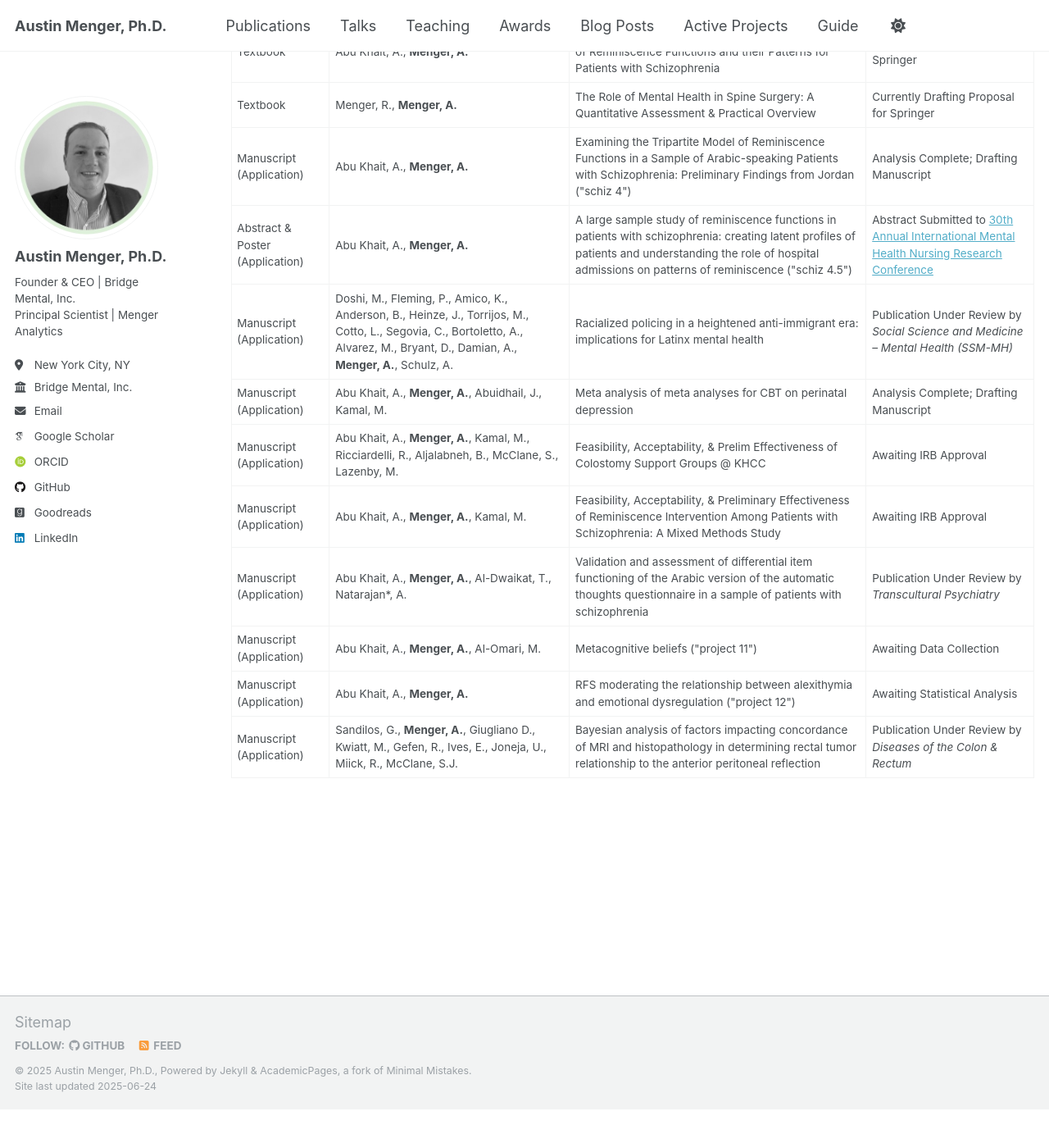
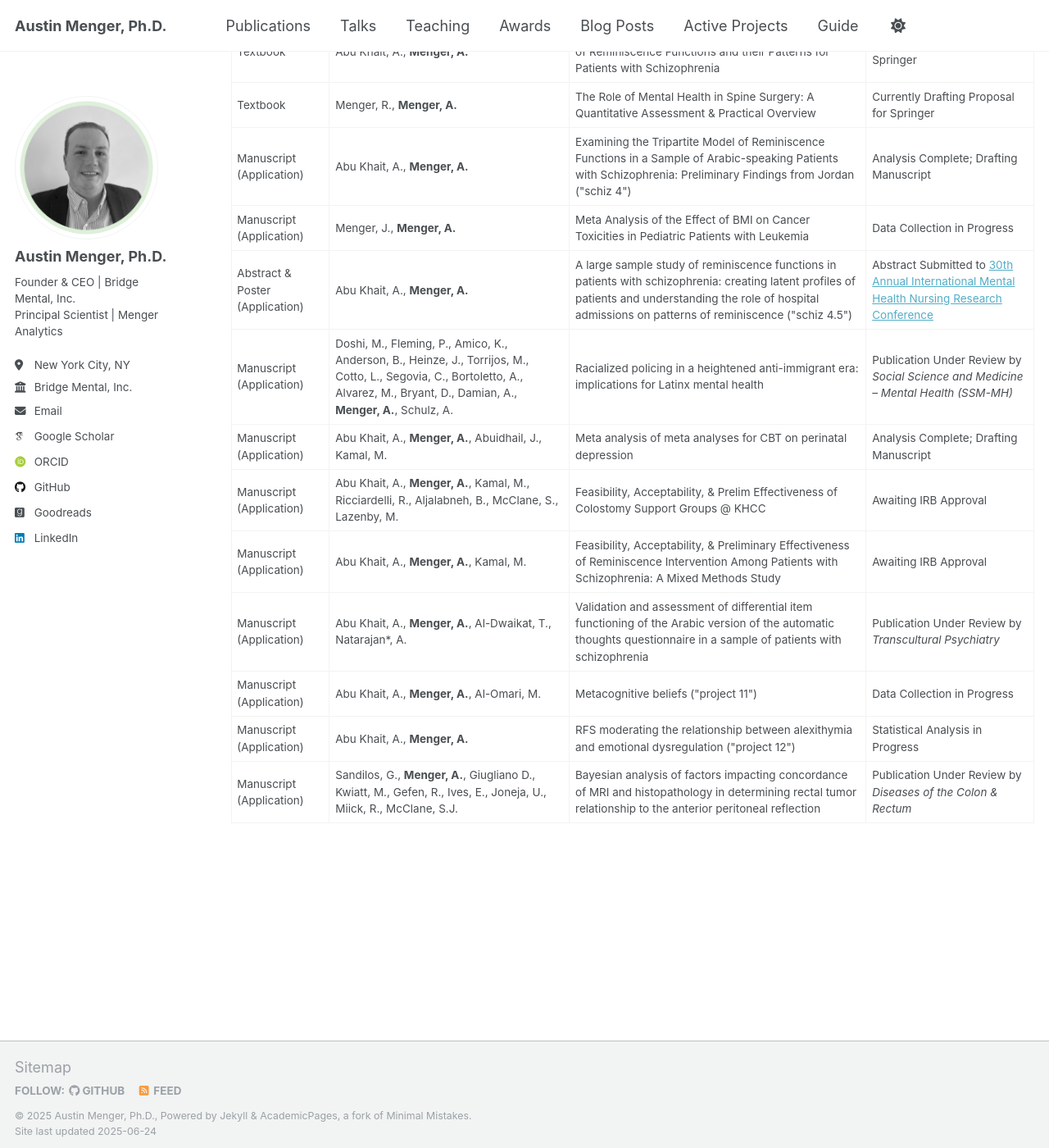
Before and after one commit to austinmenger/austinmenger.github.io, a Jekyll site: the page built from _pages/active_projects.md, in a window 1280 px wide and 1400 px high, scrolled down 639 px. Shown: the whole window at 82% size. Built offline with Jekyll 4.4.1, drawn with Linux system fonts in a browser that asks for light colours; some web fonts are replaced; before the commit the page ends 1992 px from its top, so only the background shows below that.

Commit message:
Update active_projects.md

```diff
--- a/_pages/active_projects.md
+++ b/_pages/active_projects.md
@@ -86,6 +86,12 @@ author_profile: true
   <td>Analysis Complete; Drafting Manuscript</td>
  </tr>
  <tr>
+  <td>Manuscript (Application)</td>
+  <td>Menger, J., <b>Menger, A.</b></td>
+  <td>Meta Analysis of the Effect of BMI on Cancer Toxicities in Pediatric Patients with Leukemia</td>
+  <td>Data Collection in Progress</td>
+ </tr>
+ <tr>
   <td>Abstract & Poster (Application)</td>
   <td>Abu Khait, A., <b>Menger, A.</b> </td>
   <td>A large sample study of reminiscence functions in patients with schizophrenia: creating latent profiles of patients and understanding the role of hospital admissions on patterns of reminiscence ("schiz 4.5")</td>
@@ -125,13 +131,13 @@ author_profile: true
   <td>Manuscript (Application)</td>
   <td>Abu Khait, A., <b>Menger, A.</b>, Al-Omari, M.</td>
   <td>Metacognitive beliefs ("project 11")</td>
-  <td>Awaiting Data Collection</td>
+  <td>Data Collection in Progress</td>
  </tr>
  <tr>
   <td>Manuscript (Application)</td>
   <td>Abu Khait, A., <b>Menger, A.</b></td>
   <td>RFS moderating the relationship between alexithymia and emotional dysregulation ("project 12")</td>
-  <td>Awaiting Statistical Analysis</td>
+  <td>Statistical Analysis in Progress</td>
  </tr>
  <tr>
   <td>Manuscript (Application)</td>
```
